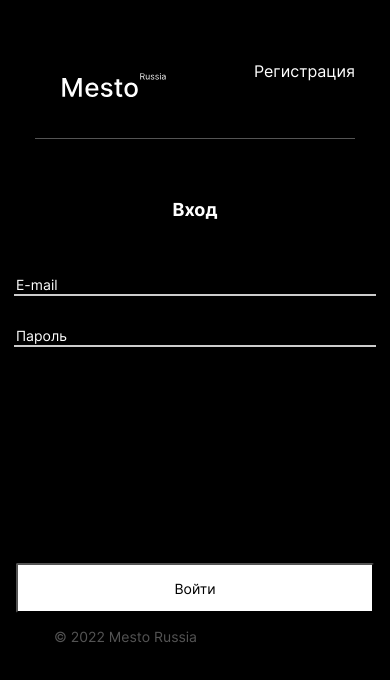
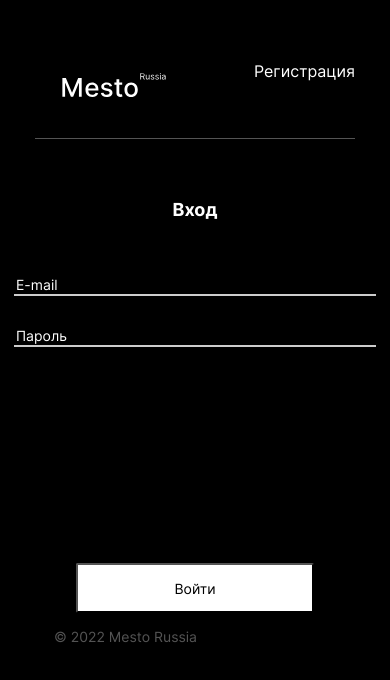
Before and after one commit to Vladlenltd/react-mesto-api-full, a React (Create React App) app in the folder frontend/: page /signin in a window 390 px wide. Shown: the top 680 px of the page. Built offline with nearby package versions, Linux system fonts and the light colour scheme.

Commit message:
fix: изменить размер кнопки в мобильной версии

```diff
--- a/frontend/src/blocks/popup/__button/popup__button.css
+++ b/frontend/src/blocks/popup/__button/popup__button.css
@@ -18,5 +18,6 @@
     .popup__button {
         font-size: 14px;
         line-height: 17px;
+        width: 238px;
     }
 }
--- a/frontend/src/components/App.js
+++ b/frontend/src/components/App.js
@@ -76,7 +76,7 @@ function App() {
                 // })
                 .catch(err => console.log(err));
         }
-  }, []);
+  }, [navigate]);
 
     function handleLogin(email, password) {
     apiAuth
```
